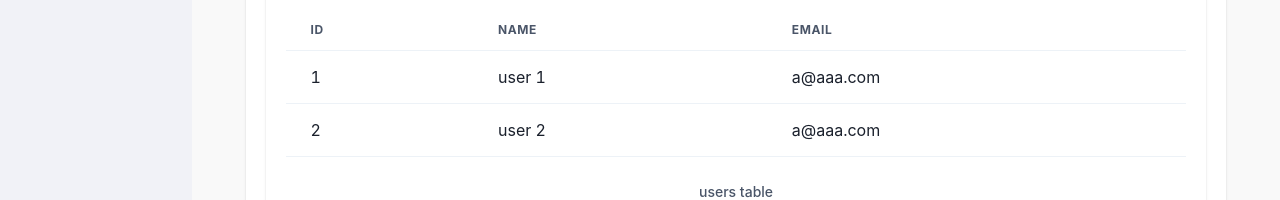
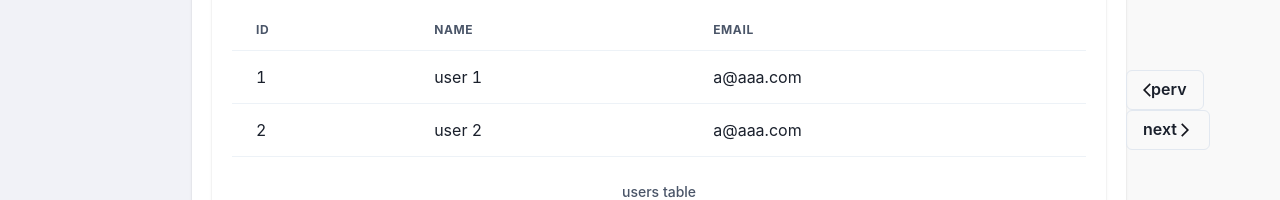
Before and after one commit to mohmaedelaraby/osoly-v1.0, a React (Create React App) app: page /user-table in a window 1280 px wide. Shown: the part 290-490 px from the top of the page. Built offline with nearby package versions, Linux system fonts and the light colour scheme.

Commit message:
baiscs pagnater

```diff
--- /dev/null
+++ b/src/assets/styels/components/Pagination.scss
@@ -0,0 +1,13 @@
+.pagination{
+    display: flex;
+    justify-content: space-between;
+    align-items: center;
+}
+.pagination_prev{
+    display: flex;
+    align-items: center;
+    gap: 8px;
+}
+.pagination_next{
+    gap: 8px;
+}
--- /dev/null
+++ b/src/components/shared/Pagination.jsx
@@ -0,0 +1,44 @@
+import { Button } from "@chakra-ui/react"
+import { usePagination } from "../../customHooks/usePagination"
+
+
+/* type PaginationProps = {
+    totalCount: number,
+    currentPage: number,
+    pageSize: number,
+    onPageChange: (page: number) => void
+} */
+
+const Pagination = ({ totalCount, currentPage, pageSize, onPageChange }) => {
+    const range = usePagination(totalCount, pageSize)
+    const lastPage = range[range.length - 1]
+
+    const onNext = () => {
+        onPageChange(currentPage + 1)
+    }
+
+    const onPrevious = () => {
+        onPageChange(currentPage - 1)
+    }
+
+    return (
+        <div className="pagination">
+            <Button className="pagination_prev" variant='outline' onClick={onPrevious} isDisabled={currentPage === 1}>
+                <svg xmlns="http://www.w3.org/2000/svg" width="8" height="14" viewBox="0 0 8 14" fill="none">
+                    <path d="M7.84667 1.51398L6.66667 0.333984L0 7.00065L6.66667 13.6673L7.84667 12.4873L2.36 7.00065L7.84667 1.51398Z" fill="#15161E" />
+                </svg>
+                perv
+            </Button>
+
+            <Button className="pagination_next" variant='outline' onClick={onNext} isDisabled={currentPage === lastPage}>
+                next
+                <svg xmlns="http://www.w3.org/2000/svg" width="16" height="16" viewBox="0 0 16 16" fill="none">
+                    <path d="M4.15332 13.4873L5.33332 14.6673L12 8.00065L5.33332 1.33398L4.15332 2.51398L9.63999 8.00065L4.15332 13.4873Z" fill="#15161E" />
+                </svg>
+            </Button>
+        </div>
+    )
+
+}
+
+export default Pagination
--- /dev/null
+++ b/src/customHooks/usePagination.js
@@ -0,0 +1,8 @@
+import { range } from "../utils/range"
+
+export const usePagination = (totalCount, pageSize) => {
+    const totalPageCount = Math.ceil(totalCount / pageSize)
+    const paginationRange = range(1, totalPageCount)
+
+    return [...paginationRange]
+}
--- a/src/pages/users/UserTablePage.jsx
+++ b/src/pages/users/UserTablePage.jsx
@@ -1,8 +1,15 @@
 import { Card, CardBody } from "@chakra-ui/react";
 import UserTable from "../../modules/users/templete/UserTable";
 import "../../assets/styels/pages/UserTablePage.scss";
+import Pagination from "../../components/shared/Pagination";
+import { useState } from "react";
 
 const UserTablePage = () => {
+  const [currentPage, setCurrentPage] = useState(1);
+
+  const handlePageChange = (page) => {
+    setCurrentPage(page);
+  };
   return (
     <>
       <div className="table_container">
@@ -15,6 +22,14 @@ const UserTablePage = () => {
             </Card>
           </CardBody>
         </Card>
+        {
+          <Pagination
+            totalCount={12}
+            currentPage={0}
+            pageSize={12}
+            onPageChange={handlePageChange}
+          />
+        }
       </div>
     </>
   );
--- /dev/null
+++ b/src/utils/range.js
@@ -0,0 +1,12 @@
+/**
+ * The `range` function generates an array of numbers from a starting value to an ending
+ * value, inclusive.
+ * @param {number} start - The `start` parameter is the starting number of the range.
+ * @param {number} end - The `end` parameter represents the ending value of the range.
+ * @returns The `range` function returns an array of numbers starting from the `start` value and ending
+ * at the `end` value.
+ */
+export const range = (start, end) => {
+    const length = end - start + 1;
+    return Array.from({ length }, (_, idx) => idx + start);
+}
```
